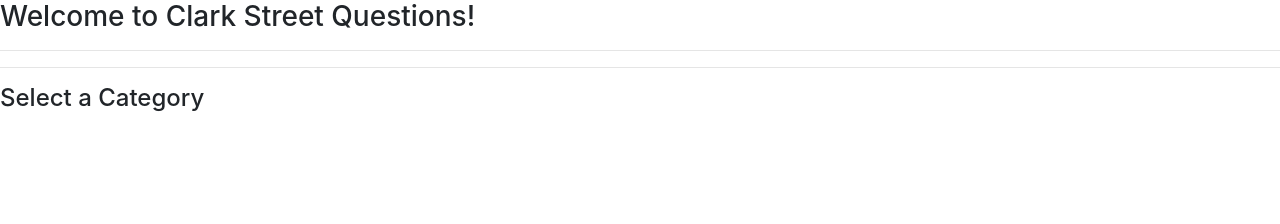
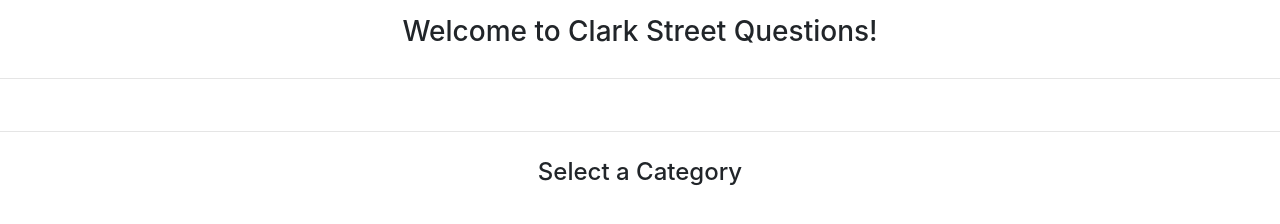
Before and after one commit to WhatsMyAgeAgain/clarkstreet, a plain HTML site: page index.html in a window 1280 px wide. Drawn offline with nearby package versions, Linux system fonts and the light colour scheme.

Commit message:
Edit index.html

```diff
--- a/index.html
+++ b/index.html
@@ -18,6 +18,7 @@
     </script>
 
     <link rel="stylesheet" href="https://maxcdn.bootstrapcdn.com/bootstrap/4.3.1/css/bootstrap.min.css">
+    <link rel="stylesheet" href="/index.css" />
 </head>
 
 <body>
```
